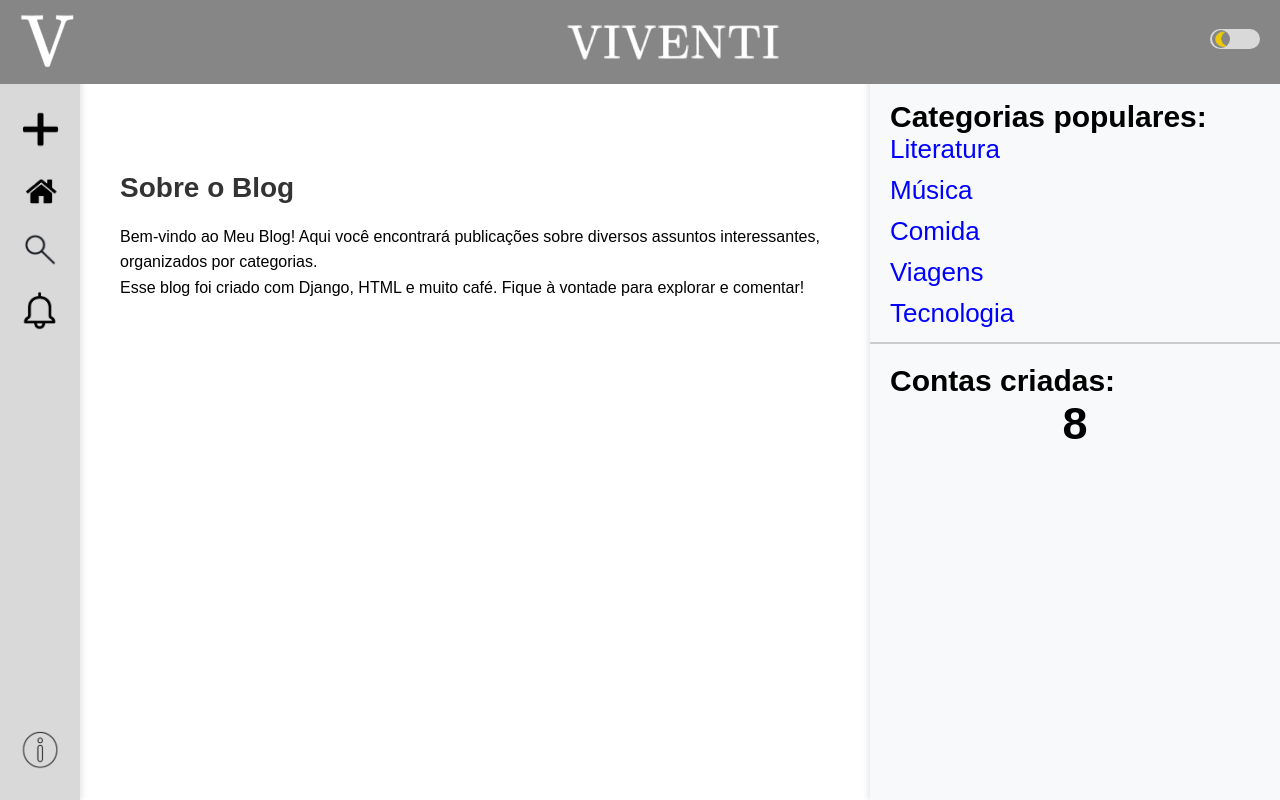
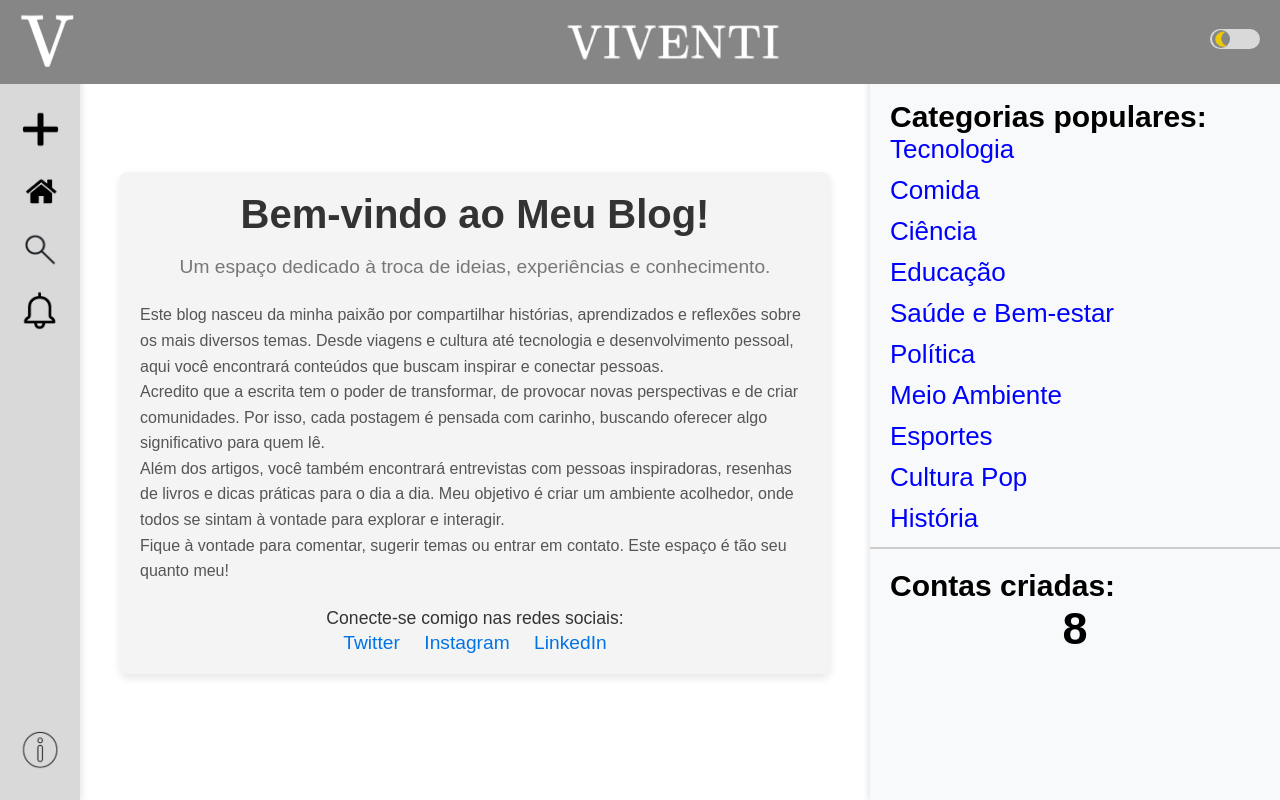
Before and after one commit to Joaorx7/Blogss, a Django app: page /sobre/ in a window 1280 px wide. Run offline with Django 5.2, Linux system fonts and the light colour scheme; data comes from the database, SQL or seed files in the repository; both versions use the stored data as it was after the commit.

Commit message:
estilização
css

```diff
--- a/blog/context_processors.py
+++ b/blog/context_processors.py
@@ -31,3 +31,8 @@ def extras_para_todas_as_paginas(request):
 
 def media_url(request):
     return {'MEDIA_URL': settings.MEDIA_URL}
+
+def categorias_principais(request):
+    return {
+        'categorias_principais': Categoria.objects.all()[:10]
+    }
--- a/blog/models.py
+++ b/blog/models.py
@@ -43,7 +43,7 @@ class Post(models.Model):
     conteudo = models.TextField()
     criado_em = models.DateTimeField(auto_now_add=True)
     autor = models.ForeignKey(User, on_delete=models.CASCADE, related_name='posts')
-    categoria = models.ForeignKey(Categoria, on_delete=models.SET_NULL, null=True, blank=True)
+    categoria = models.ForeignKey('Categoria', on_delete=models.SET_NULL, null=True, blank=True)
     curtidas = models.ManyToManyField(User, related_name='posts_curtidos', blank=True)
     imagem = models.ImageField(upload_to='imagens_posts/', blank=True, null=True)
 
--- a/blog/static/css/style.css
+++ b/blog/static/css/style.css
@@ -799,3 +774,87 @@ li.empty {
     text-align: center;
     color: rgb(0, 0, 0);
 }
+
+.sobre {
+    font-family: 'Arial', sans-serif;
+    background-color: #f4f4f4;
+    padding: 20px;
+    margin: 0 auto;
+    max-width: 900px;
+    border-radius: 8px;
+    box-shadow: 0 4px 8px rgba(0, 0, 0, 0.1);
+}
+
+.sobre-header {
+    text-align: center;
+    margin-bottom: 20px;
+}
+
+.sobre-header h1 {
+    font-size: 2.5em;
+    color: #333;
+}
+
+.sobre-header .subtitulo {
+    font-size: 1.2em;
+    color: #777;
+}
+
+.sobre-conteudo {
+    line-height: 1.6;
+    color: #555;
+    margin-bottom: 20px;
+}
+
+.sobre-footer {
+    text-align: center;
+}
+
+.sobre-footer p {
+    font-size: 1.1em;
+    color: #333;
+}
+
+.redes-sociais {
+    list-style: none;
+    padding: 0;
+}
+
+.redes-sociais li {
+    display: inline;
+    margin: 0 10px;
+}
+
+.redes-sociais li a {
+    text-decoration: none;
+    color: #0073e6;
+    font-size: 1.2em;
+}
+
+.redes-sociais li a:hover {
+    text-decoration: underline;
+}
+.post-resumo {
+    border-bottom: 1px solid #ddd;
+    margin-bottom: 20px;
+    padding-bottom: 15px;
+}
+
+.post-resumo img {
+    max-width: 100%;
+    height: auto;
+    border-radius: 5px;
+}
+.curtir-btn img {
+    transition: transform 0.3s ease, filter 0.3s ease;
+}
+
+.curtir-btn.pulsar img {
+    transform: scale(1.3);
+    filter: drop-shadow(0 0 5px red);
+}
+
+.curtir-btn.descurtir img {
+    transform: scale(0.8);
+    filter: brightness(0.7);
+}
--- a/blog/static/js/script.js
+++ b/blog/static/js/script.js
@@ -44,10 +44,23 @@ document.addEventListener('DOMContentLoaded', function () {
 
             const imagemCurtiu = this.querySelector('img');
             if (imagemCurtiu) {
-                // Atualiza a imagem para o estado atual, diretamente com o caminho estático
                 const imagem = data.curtido ? '/media/Icones/vermelho.png' : '/media/Icones/like.png';
                 imagemCurtiu.src = imagem;
                 imagemCurtiu.alt = data.curtido ? 'Descurtir' : 'Curtir';
+
+                if (data.curtido) {
+                    // Adiciona a classe de animação se curtiu
+                    this.classList.add('pulsar');
+                    setTimeout(() => {
+                        this.classList.remove('pulsar');
+                    }, 300);
+                } else {
+                    // Adiciona animação de descurtir
+                    this.classList.add('descurtir');
+                    setTimeout(() => {
+                        this.classList.remove('descurtir');
+                    }, 300);
+                }
             }
         })
         .catch(error => {
@@ -58,7 +71,6 @@ document.addEventListener('DOMContentLoaded', function () {
     function seguirHandler(e) {
         e.preventDefault();
         const username = this.dataset.username;
-        const btn = this.querySelector('.seguir-btn');
 
         fetch(`/seguir_ou_nao/${username}/`, {
             method: 'POST',
@@ -68,13 +80,20 @@ document.addEventListener('DOMContentLoaded', function () {
         })
         .then(res => res.json())
         .then(data => {
-            btn.innerText = data.seguindo ? '✔️ Seguindo' : 'Seguir +';
+            // Atualiza TODOS os botões do mesmo autor
+            document.querySelectorAll(`.seguir-btn[data-username="${username}"]`).forEach(btn => {
+                btn.innerText = data.seguindo ? 'Seguindo' : 'Seguir +';
+            });
+        })
+        .catch(error => {
+            console.error('Erro ao seguir/desseguir:', error);
         });
     }
 
-    // Aplica os eventos inicialmente
     adicionarEventosCurtirSeguir();
 });
+
+
 
     // (Resto do código, como scroll infinito e tema, permanece inalterado)
 
--- a/blog/templates/blog/base.html
+++ b/blog/templates/blog/base.html
@@ -3,7 +3,7 @@
 <html lang="pt-br">
 <head>
     <meta charset="UTF-8">
-    <title>{% block title %}Meu Blog{% endblock %}</title>
+    <title>Viventi</title>
     <link rel="stylesheet" href="{% static 'css/style.css' %}">
     <meta name="csrf-token" content="{{ csrf_token }}">
     <script>
@@ -84,10 +84,10 @@
                     <ul style="list-style: none; padding: 0;">
                         {% for perfil in perfis_recomendados %}
                             <li style="display: flex; align-items: center; margin-bottom: 10px;">
-                                <img src="{% if perfil.foto %}{{ perfil.foto.url }}{% else %}/media/img_resto/Account.png{% endif %}"
-                                     alt="Foto de perfil"
-                                     style="width: 35px; height: 35px; border-radius: 50%; margin-right: 10px;">
-                                <a class="nameuser" href="{% url 'perfil_usuario' perfil.user.username %}">@{{ perfil.user.username }}</a>
+                             <img src="{% if perfil.foto %}{{ perfil.foto.url }}{% else %}/media/Icones/account.png{% endif %}"
+                                    alt="Foto de perfil"
+                                   style="width: 35px; height: 35px; border-radius: 50%; margin-right: 10px;">
+                             <a class="nameuser" href="{% url 'perfil_usuario' perfil.user.username %}">@{{ perfil.user.username }}</a>
                             </li>
                         {% empty %}
                             <li>Nenhum perfil recomendado no momento.</li>
@@ -100,16 +100,10 @@
             <div style="margin-bottom: 20px;">
                 <strong id="creco">Categorias populares:</strong>
                 <ul>
-                    {% for categoria in categorias_populares %}
-                        <li>
-                            <a class="namecat" href="{% url 'posts_por_categoria' categoria.id %}">
-                                {{ categoria.nome }}
-                            </a>
-                        </li>
-                    {% empty %}
-                        <li>Nenhuma categoria popular no momento.</li>
+                    {% for categoria in categorias_principais %}
+                      <li><a class="namecat" href="{% url 'posts_por_categoria' categoria.id %}">{{ categoria.nome }}</a></li>
                     {% endfor %}
-                </ul>
+                  </ul>
             </div>
 
 
--- a/blog/templates/blog/sobre.html
+++ b/blog/templates/blog/sobre.html
@@ -4,7 +4,29 @@
 {% block title %}Sobre - Meu Blog{% endblock %}
 
 {% block content %}
-    <h2>Sobre o Blog</h2>
-    <p>Bem-vindo ao Meu Blog! Aqui você encontrará publicações sobre diversos assuntos interessantes, organizados por categorias.</p>
-    <p>Esse blog foi criado com Django, HTML e muito café. Fique à vontade para explorar e comentar!</p>
+    <section class="sobre">
+        <header class="sobre-header">
+            <h1>Bem-vindo ao Meu Blog!</h1>
+            <p class="subtitulo">Um espaço dedicado à troca de ideias, experiências e conhecimento.</p>
+        </header>
+
+        <div class="sobre-conteudo">
+            <p>Este blog nasceu da minha paixão por compartilhar histórias, aprendizados e reflexões sobre os mais diversos temas. Desde viagens e cultura até tecnologia e desenvolvimento pessoal, aqui você encontrará conteúdos que buscam inspirar e conectar pessoas.</p>
+
+            <p>Acredito que a escrita tem o poder de transformar, de provocar novas perspectivas e de criar comunidades. Por isso, cada postagem é pensada com carinho, buscando oferecer algo significativo para quem lê.</p>
+
+            <p>Além dos artigos, você também encontrará entrevistas com pessoas inspiradoras, resenhas de livros e dicas práticas para o dia a dia. Meu objetivo é criar um ambiente acolhedor, onde todos se sintam à vontade para explorar e interagir.</p>
+
+            <p>Fique à vontade para comentar, sugerir temas ou entrar em contato. Este espaço é tão seu quanto meu!</p>
+        </div>
+
+        <footer class="sobre-footer">
+            <p>Conecte-se comigo nas redes sociais:</p>
+            <ul class="redes-sociais">
+                <li><a href="https://twitter.com/seunome" target="_blank">Twitter</a></li>
+                <li><a href="https://www.instagram.com/seunome" target="_blank">Instagram</a></li>
+                <li><a href="https://www.linkedin.com/in/seunome" target="_blank">LinkedIn</a></li>
+            </ul>
+        </footer>
+    </section>
 {% endblock %}
--- a/blog/views.py
+++ b/blog/views.py
@@ -47,8 +47,8 @@ def perfil_usuario(request, username):
     usuario = get_object_or_404(User, username=username)
     perfil = usuario.perfil
     seguidores = perfil.seguidores.all()
-    seguindo = perfil.seguindo
-    posts = Post.objects.filter(autor=usuario)
+    seguindo = perfil.seguindo.all()
+    posts = Post.objects.filter(autor=usuario).order_by('-criado_em')
 
     # Garantir que sempre haja uma foto
     foto_url = perfil.foto.url if perfil.foto else '/media/img_resto/Account.png'
@@ -62,7 +62,6 @@ def perfil_usuario(request, username):
         'foto_url': foto_url,
     }
     return render(request, 'blog/perfil_usuario.html', context)
-
 @login_required
 def novo_post(request):
     categorias = Categoria.objects.all()  # ← Adicionado aqui
--- a/meu_blog/settings.py
+++ b/meu_blog/settings.py
@@ -73,6 +73,7 @@ TEMPLATES = [
                 'blog.context_processors.categorias_disponiveis',
                 'blog.context_processors.notificacoes_nao_lidas',
                 'blog.context_processors.media_url',
+                'blog.context_processors.categorias_principais',
             ],
         },
     },
```
Also changed, not shown: other parts of blog/static/css/style.css (+22 -47 lines), blog/templates/blog/perfil_usuario.html (+8 -10 lines), blog/templates/blog/post_resumo.html (+10 -6 lines), blog/templates/blog/templatetags/perfil_extras.py (added, +9 -0 lines), blog/templates/blog/templatetags/__init__.py (added), db.sqlite3, media/Icones/account.png, media/img_resto/Account.png, media/img_resto/perfil.png (deleted).
